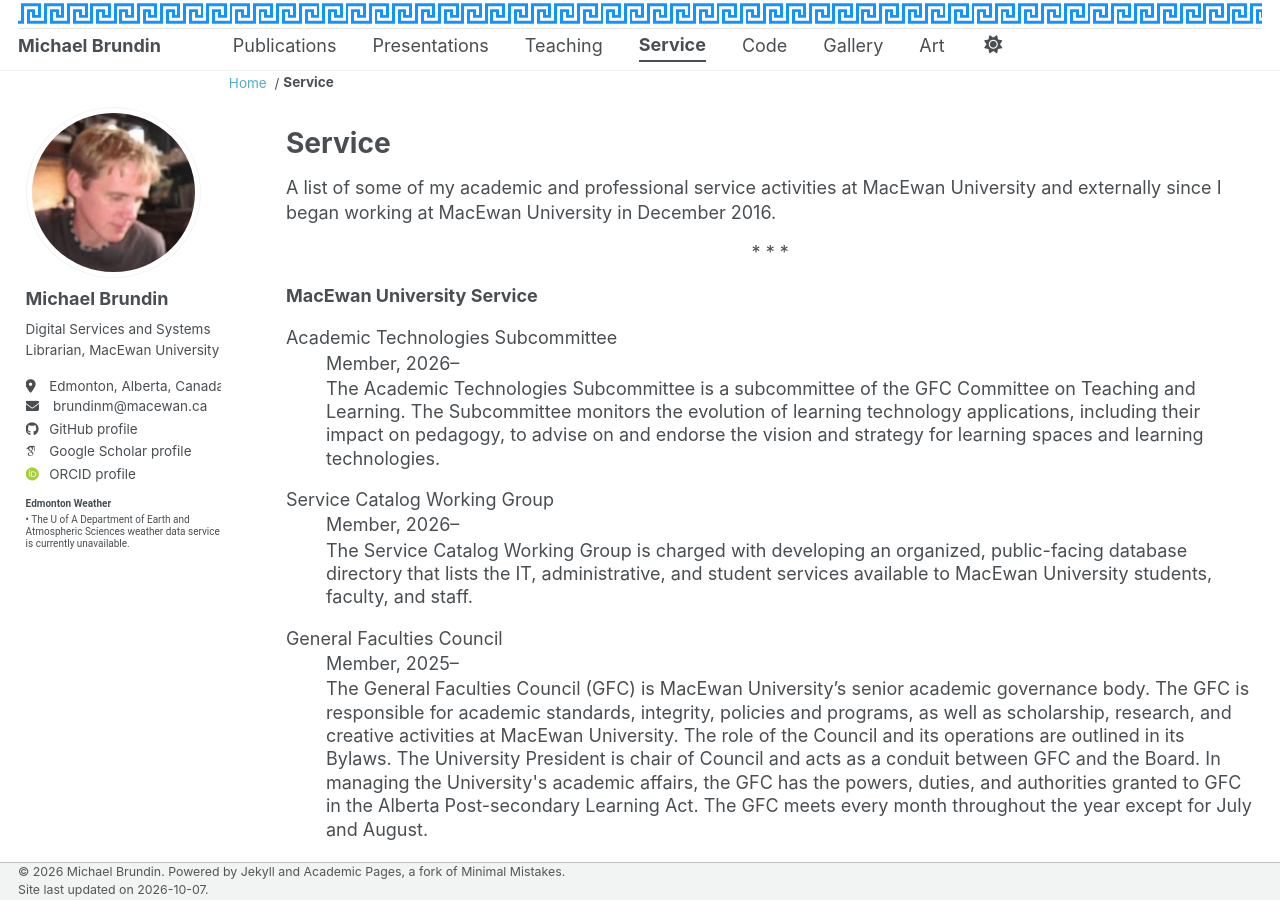
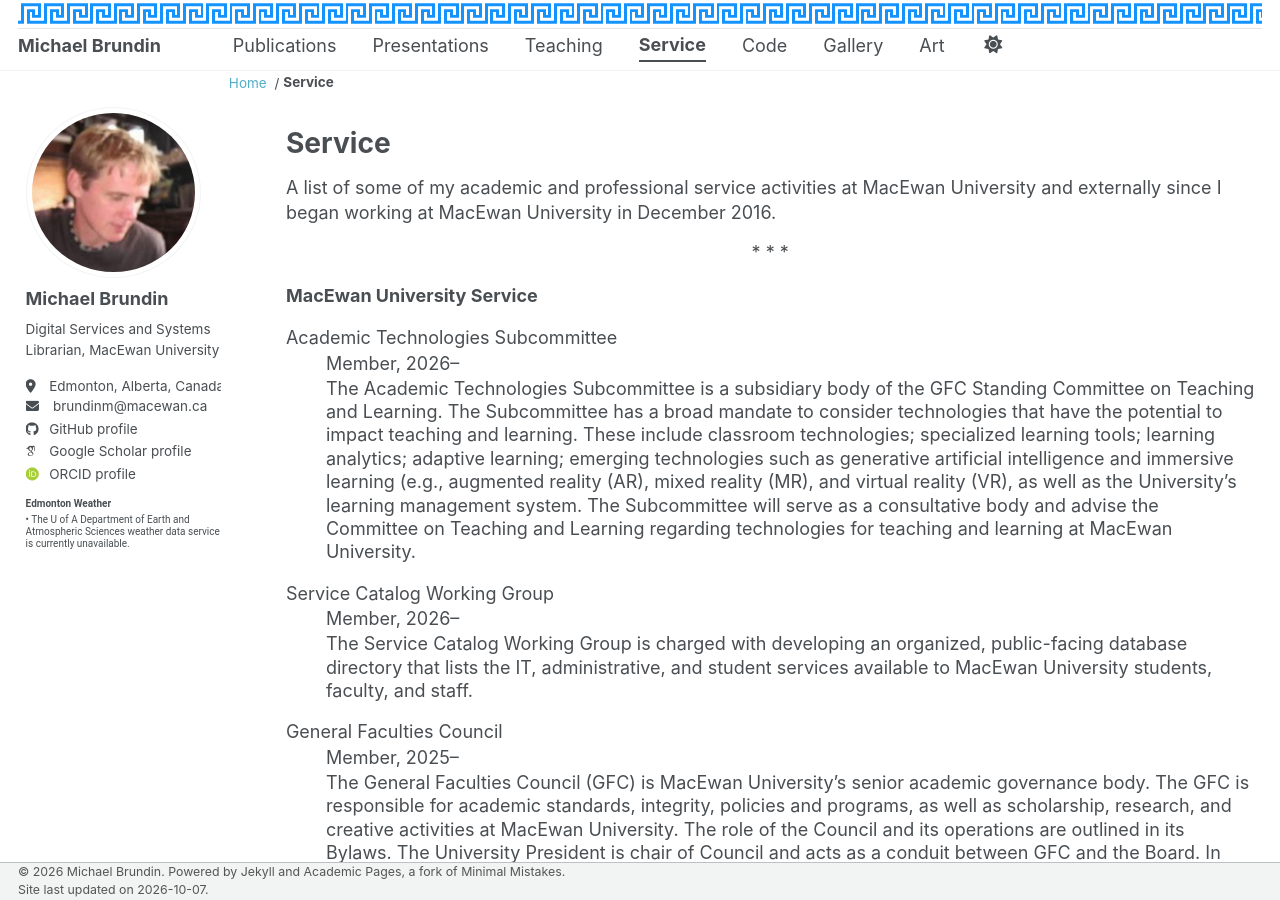
Before and after one commit to brundinm/brundinm.github.io, a Jekyll site: the page built from _pages/service.html, in a window 1280 px wide and 900 px high. Built offline with Jekyll 4.4.1, drawn with Linux system fonts in a browser that asks for light colours; some web fonts are replaced; a script bundle is joined from its source files by our own code; library files that are not in the unit come from our copies.

Commit message:
Update service.html

```diff
--- a/_pages/service.html
+++ b/_pages/service.html
@@ -58,7 +58,7 @@
 <dl>
   <dt>Academic Technologies Subcommittee</dt>
   <dd>Member, 2026–</dd>
-  <dd>The Academic Technologies Subcommittee is a subcommittee of the GFC Committee on Teaching and Learning. The Subcommittee monitors the evolution of learning technology applications, including their impact on pedagogy, to advise on and endorse the vision and strategy for learning spaces and learning technologies.</dd>
+  <dd>The Academic Technologies Subcommittee is a subsidiary body of the GFC Standing Committee on Teaching and Learning. The Subcommittee has a broad mandate to consider technologies that have the potential to impact teaching and learning. These include classroom technologies; specialized learning tools; learning analytics; adaptive learning; emerging technologies such as generative artificial intelligence and immersive learning (e.g., augmented reality (AR), mixed reality (MR), and virtual reality (VR), as well as the University’s learning management system. The Subcommittee will serve as a consultative body and advise the Committee on Teaching and Learning regarding technologies for teaching and learning at MacEwan University.</dd>
 </dl>
 <dl>
   <dt>Service Catalog Working Group</dt>
```
